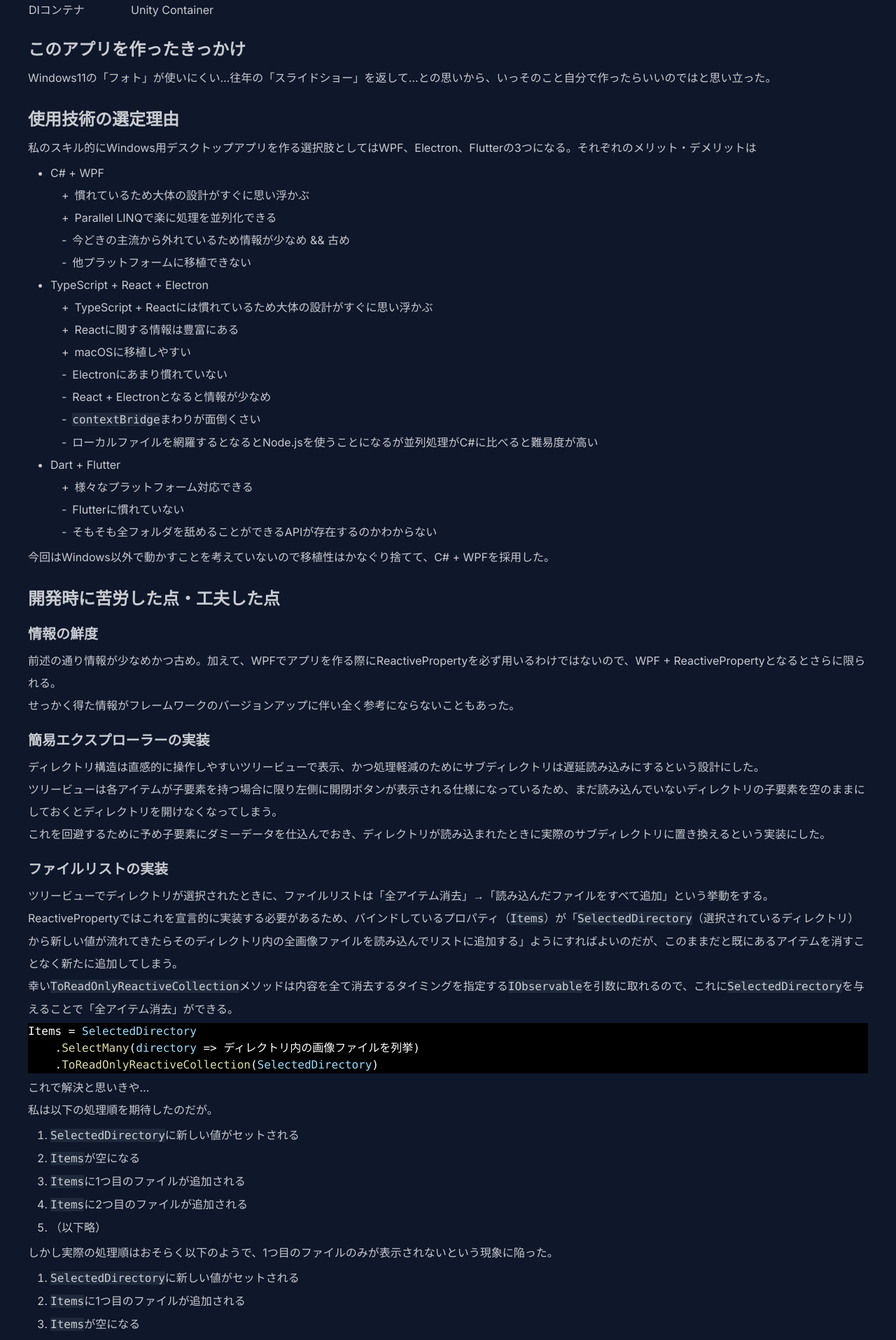
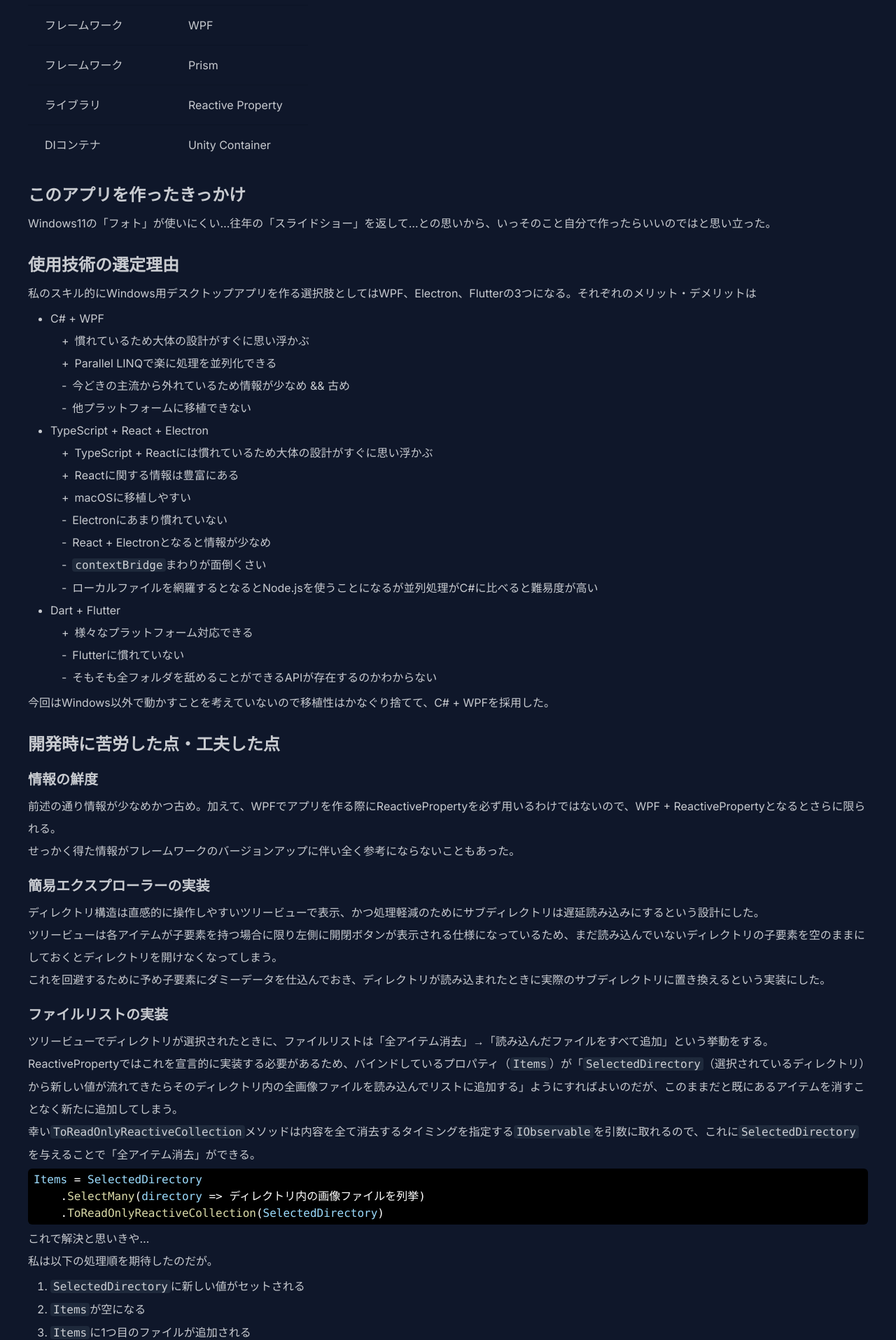
Before and after one commit to matcher9131/portfolio, a Next.js app: page /works/slide in a window 1280 px wide. Shown: the part 882-2797 px from the top of the page at 70% size. Built offline with nearby package versions, Linux system fonts and the light colour scheme.

Commit message:
Adjust layout

```diff
--- a/app/components/code/codeBlock.tsx
+++ b/app/components/code/codeBlock.tsx
@@ -7,7 +7,7 @@ type CodeBlockProps = {
 
 const CodeBlock = ({ children }: CodeBlockProps): JSX.Element => {
     return (
-        <pre className={classes("bg-black", "text-white")}>
+        <pre className={classes("bg-black", "text-white", "px-2", "py-1", "rounded-md")}>
             <code>{children}</code>
         </pre>
     );
--- a/app/components/code/codeInline.tsx
+++ b/app/components/code/codeInline.tsx
@@ -5,7 +5,7 @@ type CodeInlineProps = {
 };
 
 const CodeInline = ({ children }: CodeInlineProps): JSX.Element => {
-    return <code className="bg-neutral text-neutral-content">{children}</code>;
+    return <code className="rounded bg-neutral px-1 text-neutral-content">{children}</code>;
 };
 
 export default CodeInline;
--- a/app/works/slide/page.tsx
+++ b/app/works/slide/page.tsx
@@ -11,7 +11,7 @@ const CodeItemsBefore = (): JSX.Element => {
     // prettier-ignore
     return (
         <CodeBlock>
-            Items = <CodeProperty>SelectedDirectory</CodeProperty>{`\n`}
+            <CodeProperty>Items</CodeProperty> = <CodeProperty>SelectedDirectory</CodeProperty>{`\n`}
             <CodeIndent level={1} />.<CodeFunction>SelectMany</CodeFunction>(<CodeParameter>directory</CodeParameter>{` => ディレクトリ内の画像ファイルを列挙`}){`\n`}
             <CodeIndent level={1} />.<CodeFunction>ToReadOnlyReactiveCollection</CodeFunction>(<CodeProperty>SelectedDirectory</CodeProperty>)
         </CodeBlock>
@@ -22,7 +22,7 @@ const CodeItemAfter = (): JSX.Element => {
     // prettier-ignore
     return (
         <CodeBlock>
-            Items = <CodeProperty>SelectedDirectory</CodeProperty>{`\n`}
+            <CodeProperty>Items</CodeProperty> = <CodeProperty>SelectedDirectory</CodeProperty>{`\n`}
             <CodeIndent level={1} />.<CodeFunction>Do</CodeFunction>(<CodeParameter>_</CodeParameter>{` => `}<CodeProperty>ClearSubject</CodeProperty>.<CodeFunction>OnNext</CodeFunction>(<CodeType>Unit</CodeType>.<CodeProperty>Default</CodeProperty>)){`\n`}
             <CodeIndent level={1} />.<CodeFunction>SelectMany</CodeFunction>(<CodeParameter>directory</CodeParameter>{` => ディレクトリ内の画像ファイルを列挙`}){`\n`}
             <CodeIndent level={1} />.<CodeFunction>ToReadOnlyReactiveCollection</CodeFunction>(<CodeProperty>ClearSubject</CodeProperty>)
@@ -58,7 +58,7 @@ const Slide = (): JSX.Element => {
             <p>Windows 10 or 11</p>
 
             <h2>使用技術</h2>
-            <table>
+            <table className="table table-lg max-w-[400px]">
                 <thead>
                     <tr>
                         <th>種別</th>
```
